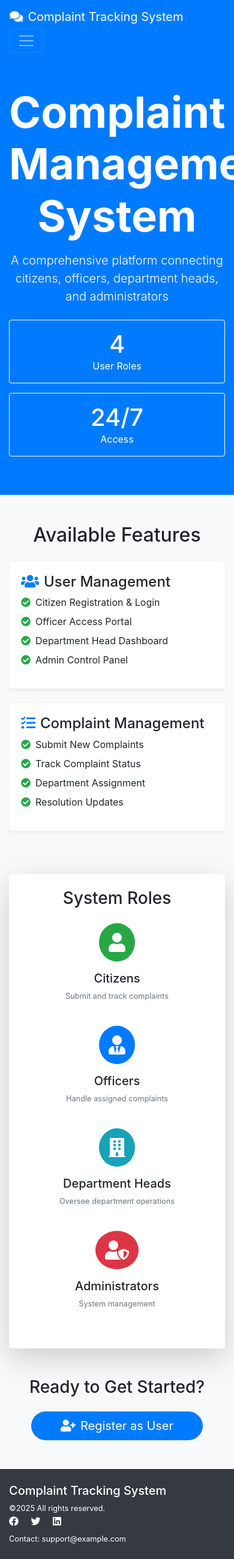
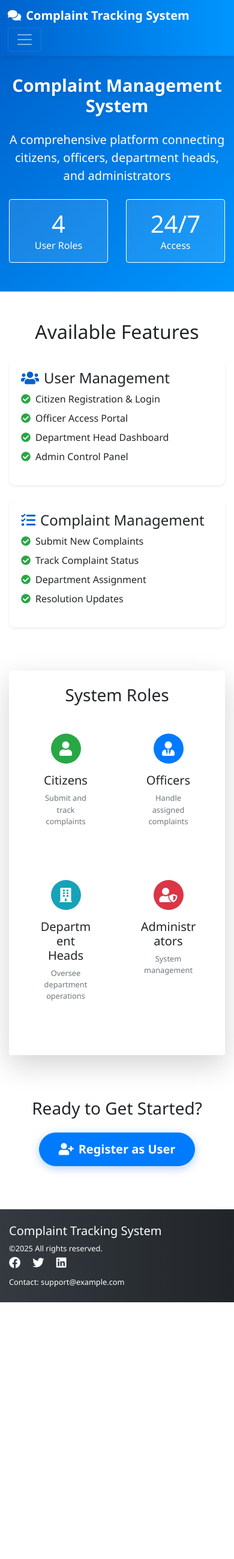
Before and after one commit to Dhaval572/Routine-Complaint-Tracking-System, a PHP site: page /about.php in a window 390 px wide; the page is wider, and only the part inside the window is pictured. Shown: that part at 60% size. After the commit the page ends 2171 px from the top of that part, so only its background shows below. Run offline with PHP 8.4, Linux system fonts and the light colour scheme; some libraries are stand-ins or nearby versions.

Commit message:
Increased readablility

```diff
--- a/about.php
+++ b/about.php
@@ -13,15 +13,16 @@
     <link rel="stylesheet" href="https://cdnjs.cloudflare.com/ajax/libs/animate.css/4.1.1/animate.min.css">
     <!-- Custom CSS -->
     <link rel="stylesheet" href="assets/css/style.css">
+    <link rel="stylesheet" href="assets/css/about.css">
 </head>
 
-<body class="bg-light">
+<body>
     <!-- Navigation Bar -->
-    <nav class="navbar navbar-expand-lg navbar-dark bg-primary shadow-sm">
+    <nav class="navbar navbar-expand-lg navbar-dark bg-primary navbar-custom shadow-sm">
         <div class="container">
             <a class="navbar-brand d-flex align-items-center" href="index.php">
                 <i class="fas fa-comments mr-2"></i>
-                Complaint Tracking System
+                <span class="font-weight-bold">Complaint Tracking System</span>
             </a>
             <button class="navbar-toggler" type="button" data-toggle="collapse" data-target="#navbarNav">
                 <span class="navbar-toggler-icon"></span>
@@ -29,7 +30,7 @@
             <div class="collapse navbar-collapse" id="navbarNav">
                 <ul class="navbar-nav ml-auto">
                     <li class="nav-item mx-1">
-                        <a class="nav-link btn btn-primary btn-lg rounded-pill px-4" href="index.php">
+                        <a class="nav-link nav-btn" href="index.php">
                             <i class="fas fa-home mr-2"></i>
                             <span class="font-weight-bold">Home</span>
                         </a>
@@ -40,23 +41,22 @@
     </nav>
 
     <!-- Hero Section -->
-    <div class="bg-primary text-white py-5">
+    <div class="hero-section text-white">
         <div class="container">
             <div class="row align-items-center">
                 <div class="col-lg-8 mx-auto text-center">
-                    <h1 class="display-3 font-weight-bold mb-3">Complaint Management System</h1>
-                    <p class="lead mb-4">A comprehensive platform connecting citizens, officers, department heads, and
-                        administrators</p>
-                    <!-- Update the stats section to use the hero-stats class -->
+                    <h1 class="hero-title animate__animated animate__fadeIn">Complaint Management System</h1>
+                    <p class="lead mb-4 animate__animated animate__fadeIn animate__delay-1s">A comprehensive platform connecting citizens, officers, department heads, and administrators</p>
+                    <!-- Stats section -->
                     <div class="row justify-content-center mt-4">
-                        <div class="col-md-4 mb-3">
-                            <div class="border border-white rounded p-3 hero-stats">
+                        <div class="col-6 col-md-4 mb-3">
+                            <div class="border border-white rounded p-3 hero-stats animate__animated animate__fadeIn animate__delay-2s">
                                 <h2 class="h1 mb-0">4</h2>
                                 <p class="mb-0">User Roles</p>
                             </div>
                         </div>
-                        <div class="col-md-4 mb-3">
-                            <div class="border border-white rounded p-3 hero-stats">
+                        <div class="col-6 col-md-4 mb-3">
+                            <div class="border border-white rounded p-3 hero-stats animate__animated animate__fadeIn animate__delay-2s">
                                 <h2 class="h1 mb-0">24/7</h2>
                                 <p class="mb-0">Access</p>
                             </div>
@@ -73,34 +73,28 @@
         <div class="mb-5">
             <h2 class="text-center mb-4">Available Features</h2>
             <div class="row">
-                <div class="col-lg-6 mb-4">
-                    <div class="card h-100 border-0 shadow-sm">
+                <div class="col-md-6 mb-4">
+                    <div class="card h-100 border-0 shadow-sm feature-card">
                         <div class="card-body">
-                            <h4><i class="fas fa-users text-primary mr-2"></i>User Management</h4>
+                            <h4><i class="fas fa-users feature-icon"></i>User Management</h4>
                             <ul class="list-unstyled">
-                                <li class="mb-2"><i class="fas fa-check-circle text-success mr-2"></i>Citizen
-                                    Registration & Login</li>
-                                <li class="mb-2"><i class="fas fa-check-circle text-success mr-2"></i>Officer Access
-                                    Portal</li>
-                                <li class="mb-2"><i class="fas fa-check-circle text-success mr-2"></i>Department Head
-                                    Dashboard</li>
-                                <li><i class="fas fa-check-circle text-success mr-2"></i>Admin Control Panel</li>
+                                <li class="mb-2"><i class="fas fa-check-circle check-icon"></i>Citizen Registration & Login</li>
+                                <li class="mb-2"><i class="fas fa-check-circle check-icon"></i>Officer Access Portal</li>
+                                <li class="mb-2"><i class="fas fa-check-circle check-icon"></i>Department Head Dashboard</li>
+                                <li><i class="fas fa-check-circle check-icon"></i>Admin Control Panel</li>
                             </ul>
                         </div>
                     </div>
                 </div>
-                <div class="col-lg-6 mb-4">
-                    <div class="card h-100 border-0 shadow-sm">
+                <div class="col-md-6 mb-4">
+                    <div class="card h-100 border-0 shadow-sm feature-card">
                         <div class="card-body">
-                            <h4><i class="fas fa-tasks text-primary mr-2"></i>Complaint Management</h4>
+                            <h4><i class="fas fa-tasks feature-icon"></i>Complaint Management</h4>
                             <ul class="list-unstyled">
-                                <li class="mb-2"><i class="fas fa-check-circle text-success mr-2"></i>Submit New
-                                    Complaints</li>
-                                <li class="mb-2"><i class="fas fa-check-circle text-success mr-2"></i>Track Complaint
-                                    Status</li>
-                                <li class="mb-2"><i class="fas fa-check-circle text-success mr-2"></i>Department
-                                    Assignment</li>
-                                <li><i class="fas fa-check-circle text-success mr-2"></i>Resolution Updates</li>
+                                <li class="mb-2"><i class="fas fa-check-circle check-icon"></i>Submit New Complaints</li>
+                                <li class="mb-2"><i class="fas fa-check-circle check-icon"></i>Track Complaint Status</li>
+                                <li class="mb-2"><i class="fas fa-check-circle check-icon"></i>Department Assignment</li>
+                                <li><i class="fas fa-check-circle check-icon"></i>Resolution Updates</li>
                             </ul>
                         </div>
                     </div>
@@ -113,60 +107,68 @@
             <div class="card-body p-4">
                 <h3 class="text-center mb-4">System Roles</h3>
                 <div class="row">
-                    <div class="col-md-3 text-center mb-4">
-                        <div class="bg-success text-white rounded-circle d-inline-flex p-3 mb-3">
+                    <div class="col-6 col-md-3 mb-4">
+                        <div class="role-card text-center">
+                            <div class="bg-success text-white role-icon">
                                 <i class="fas fa-user fa-2x"></i>
                             </div>
                             <h5>Citizens</h5>
-                        <p class="small text-muted">Submit and track complaints</p>
+                            <p class="small text-muted mb-0">Submit and track complaints</p>
                         </div>
-                    <div class="col-md-3 text-center mb-4">
-                        <div class="bg-primary text-white rounded-circle d-inline-flex p-3 mb-3">
+                    </div>
+                    <div class="col-6 col-md-3 mb-4">
+                        <div class="role-card text-center">
+                            <div class="bg-primary text-white role-icon">
                                 <i class="fas fa-user-tie fa-2x"></i>
                             </div>
                             <h5>Officers</h5>
-                        <p class="small text-muted">Handle assigned complaints</p>
+                            <p class="small text-muted mb-0">Handle assigned complaints</p>
                         </div>
-                    <div class="col-md-3 text-center mb-4">
-                        <div class="bg-info text-white rounded-circle d-inline-flex p-3 mb-3">
+                    </div>
+                    <div class="col-6 col-md-3 mb-4">
+                        <div class="role-card text-center">
+                            <div class="bg-info text-white role-icon">
                                 <i class="fas fa-building fa-2x"></i>
                             </div>
                             <h5>Department Heads</h5>
-                        <p class="small text-muted">Oversee department operations</p>
+                            <p class="small text-muted mb-0">Oversee department operations</p>
                         </div>
-                    <div class="col-md-3 text-center mb-4">
-                        <div class="bg-danger text-white rounded-circle d-inline-flex p-3 mb-3">
+                    </div>
+                    <div class="col-6 col-md-3 mb-4">
+                        <div class="role-card text-center">
+                            <div class="bg-danger text-white role-icon">
                                 <i class="fas fa-user-shield fa-2x"></i>
                             </div>
                             <h5>Administrators</h5>
-                        <p class="small text-muted">System management</p>
+                            <p class="small text-muted mb-0">System management</p>
+                        </div>
                     </div>
                 </div>
             </div>
         </div>
 
         <!-- Call to Action -->
-        <div class="text-center">
+        <div class="text-center py-4">
             <h3 class="mb-4">Ready to Get Started?</h3>
-            <a href="user/register_user.php" class="btn btn-primary btn-lg rounded-pill px-5">
+            <a href="user/register_user.php" class="btn btn-primary btn-lg rounded-pill cta-button">
                 <i class="fas fa-user-plus mr-2"></i>Register as User
             </a>
         </div>
     </div>
 
     <!-- Footer -->
-    <footer class="bg-dark text-white py-4">
+    <footer class="footer text-white py-4">
         <div class="container">
-            <div class="row">
+            <div class="row align-items-center">
                 <div class="col-md-6">
-                    <h5>Complaint Tracking System</h5>
+                    <h5 class="mb-2">Complaint Tracking System</h5>
                     <p class="small mb-0">©2025 All rights reserved.</p>
                 </div>
                 <div class="col-md-6 text-md-right">
                     <div class="mb-2">
-                        <a href="#" class="text-white mr-3"><i class="fab fa-facebook"></i></a>
-                        <a href="#" class="text-white mr-3"><i class="fab fa-twitter"></i></a>
-                        <a href="#" class="text-white"><i class="fab fa-linkedin"></i></a>
+                        <a href="#" class="text-white mr-3 social-icon"><i class="fab fa-facebook"></i></a>
+                        <a href="#" class="text-white mr-3 social-icon"><i class="fab fa-twitter"></i></a>
+                        <a href="#" class="text-white social-icon"><i class="fab fa-linkedin"></i></a>
                     </div>
                     <p class="small mb-0">Contact: support@example.com</p>
                 </div>
@@ -177,8 +179,6 @@
     <script src="https://code.jquery.com/jquery-3.5.1.slim.min.js"></script>
     <script src="https://cdn.jsdelivr.net/npm/@popperjs/core@2.5.3/dist/umd/popper.min.js"></script>
     <script src="https://stackpath.bootstrapcdn.com/bootstrap/4.5.2/js/bootstrap.min.js"></script>
-    <!-- Custom JavaScript -->
-    <script src="assets/js/about.js"></script>
 </body>
 
 </html>
--- /dev/null
+++ b/assets/css/about.css
@@ -0,0 +1,163 @@
+/* About Page Styles */
+body {
+  font-family: 'Segoe UI', Tahoma, Geneva, Verdana, sans-serif;
+}
+
+/* Navbar Customization */
+.navbar-custom {
+  background: linear-gradient(to right, #0062cc, #0096ff) !important;
+  padding: 0.4rem 0.8rem;
+  box-shadow: 0 2px 10px rgba(0, 0, 0, 0.1) !important;
+}
+
+.nav-btn {
+  border-radius: 50px !important;
+  padding: 0.35rem 1.2rem !important;
+  transition: all 0.3s ease;
+  border: 2px solid rgba(255, 255, 255, 0.2) !important;
+  background-color: rgba(255, 255, 255, 0.1) !important;
+}
+
+.nav-btn:hover {
+  transform: translateY(-2px);
+  background-color: rgba(255, 255, 255, 0.2) !important;
+  box-shadow: 0 5px 15px rgba(0, 0, 0, 0.1);
+}
+
+/* Hero Section */
+.hero-section {
+  background: linear-gradient(135deg, #0062cc, #0096ff);
+  padding: 4rem 0;
+}
+
+.hero-title {
+  font-weight: 700;
+  margin-bottom: 1.5rem;
+  text-shadow: 0 2px 4px rgba(0, 0, 0, 0.1);
+}
+
+.hero-stats {
+  transition: all 0.3s ease;
+  background-color: rgba(255, 255, 255, 0.1);
+}
+
+.hero-stats:hover {
+  transform: translateY(-5px);
+  background-color: rgba(255, 255, 255, 0.2);
+}
+
+/* Feature Cards */
+.feature-card {
+  transition: all 0.3s ease;
+  border-radius: 10px;
+}
+
+.feature-card:hover {
+  transform: translateY(-5px);
+  box-shadow: 0 10px 20px rgba(0, 0, 0, 0.1) !important;
+}
+
+.feature-icon {
+  color: #0062cc;
+  margin-right: 0.5rem;
+}
+
+.check-icon {
+  color: #28a745;
+  margin-right: 0.5rem;
+}
+
+/* Role Cards */
+.role-icon {
+  width: 70px;
+  height: 70px;
+  display: flex;
+  align-items: center;
+  justify-content: center;
+  margin: 0 auto 1rem;
+  border-radius: 50%;
+}
+
+.role-card {
+  padding: 1.5rem;
+  transition: all 0.3s ease;
+  border-radius: 10px;
+}
+
+.role-card:hover {
+  transform: translateY(-5px);
+  box-shadow: 0 10px 20px rgba(0, 0, 0, 0.1);
+}
+
+/* CTA Section */
+.cta-button {
+  padding: 0.75rem 2rem;
+  font-weight: 600;
+  transition: all 0.3s ease;
+  box-shadow: 0 4px 15px rgba(0, 98, 204, 0.3);
+}
+
+.cta-button:hover {
+  transform: translateY(-3px);
+  box-shadow: 0 6px 20px rgba(0, 98, 204, 0.4);
+}
+
+/* Footer */
+.footer {
+  background: linear-gradient(to right, #343a40, #212529);
+}
+
+.social-icon {
+  font-size: 1.2rem;
+  transition: all 0.3s ease;
+}
+
+.social-icon:hover {
+  transform: translateY(-3px);
+  opacity: 0.8;
+}
+
+/* Responsive Adjustments */
+@media (max-width: 992px) {
+  .hero-title {
+    font-size: 2.5rem;
+  }
+}
+
+@media (max-width: 768px) {
+  .hero-title {
+    font-size: 2rem;
+  }
+
+  .role-icon {
+    width: 60px;
+    height: 60px;
+  }
+
+  .role-card {
+    margin-bottom: 1rem;
+  }
+}
+
+@media (max-width: 576px) {
+  .hero-title {
+    font-size: 1.8rem;
+  }
+
+  .hero-section {
+    padding: 2rem 0;
+  }
+
+  .nav-btn {
+    padding: 0.25rem 1rem !important;
+  }
+
+  .role-icon {
+    width: 50px;
+    height: 50px;
+  }
+
+  .role-icon i {
+    font-size: 1.5rem !important;
+  }
+}
```
Also changed, not shown: assets/css/user_dashboard.css (+236 -4 lines). Lines whose indentation alone changed are shown as unchanged.
